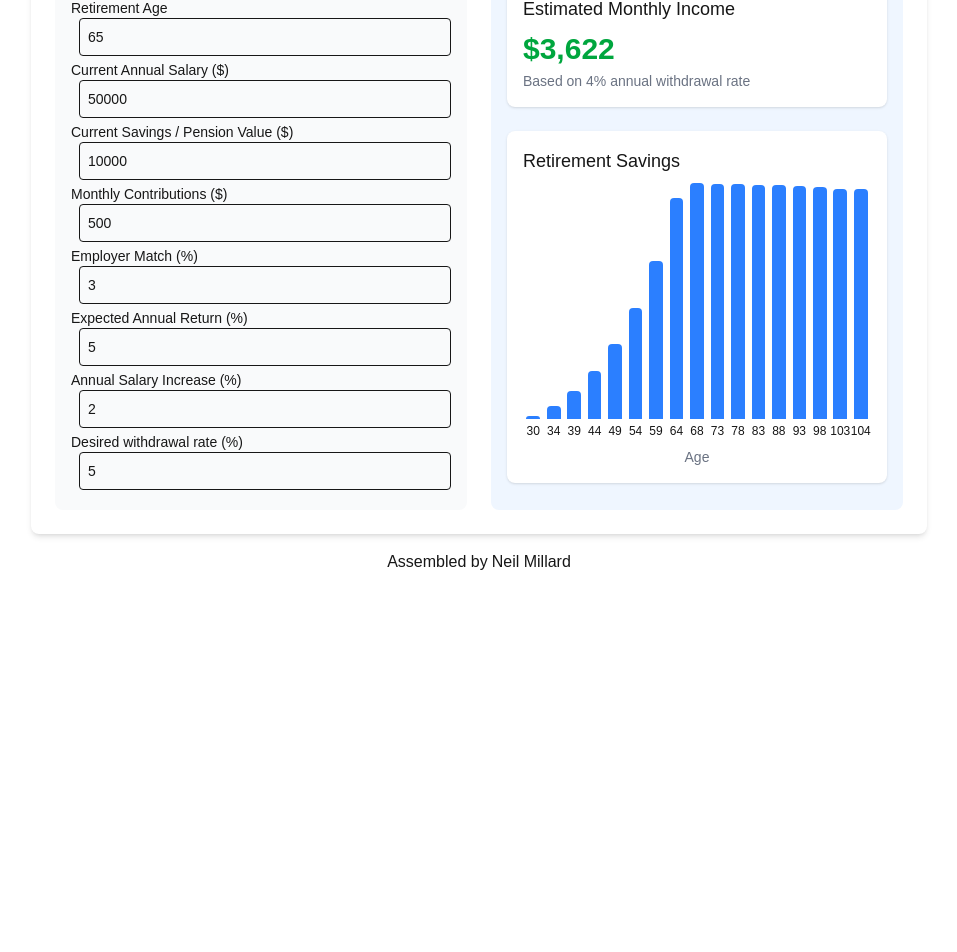
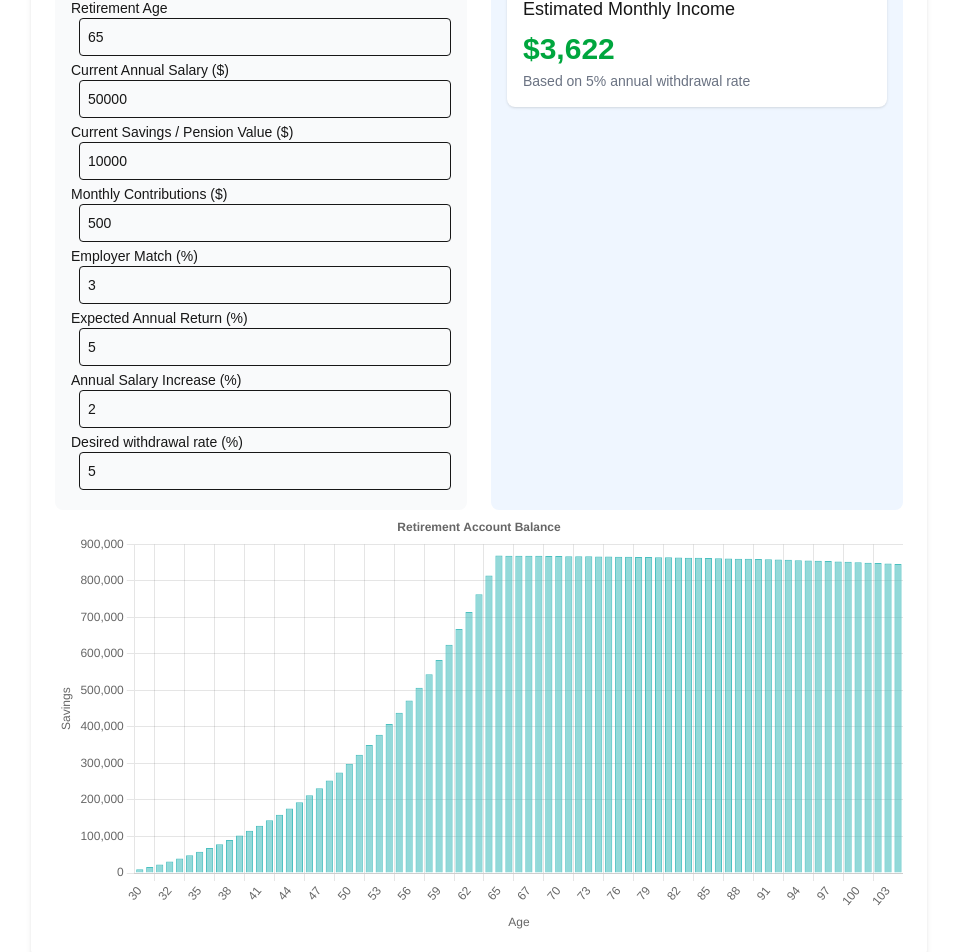
Before and after one commit to neilmillard/tools-budget, a Next.js app: page /pension in a window 1280 px wide. Shown: the part 321-1273 px from the top of the page, without its empty margins (161-1118 px from the left). Before the commit the page ends 895 px from the top, so only its background shows below. Built offline with nearby package versions, Linux system fonts and the light colour scheme; no server answers.

Commit message:
Better(?) retirement saving graph

```diff
--- a/package.json
+++ b/package.json
@@ -13,6 +13,7 @@
     "@next/third-parties": "^15.2.2",
     "next": "15.2.2",
     "react": "^19.0.0",
+    "chart.js": "^4.4.8",
     "react-chartjs-2": "^5.3.0",
     "react-dom": "^19.0.0",
     "react-router-dom": "^7.3.0",
--- a/src/app/components/PensionCalculator.tsx
+++ b/src/app/components/PensionCalculator.tsx
@@ -3,14 +3,9 @@
 import React, {ChangeEvent, useEffect, useState} from 'react';
 import {CurrencyInput} from "@/app/components/CurrencyInput";
 import {CurrencySelector, currencies, Currency, currencyLookup} from "@/app/components/Currency";
+import SavingsChart, {DataPoint} from "@/app/components/SavingsChart";
 
-// Chart data point interface
-interface DataPoint {
-  age: number;
-  savings: number;
-}
 
-// Results interface
 interface Results {
   totalSavings: number;
   monthlyIncome: number;
@@ -220,38 +215,13 @@ export default function PensionCalculator() {
             <div className="bg-white p-4 rounded-lg shadow-sm">
               <h4 className="text-lg font-medium mb-2">Estimated Monthly Income</h4>
               <p className="text-3xl font-bold text-green-600">{selectedCurrency.symbol}{results.monthlyIncome.toLocaleString()}</p>
-              <p className="text-sm text-gray-500 mt-1">Based on 4% annual withdrawal rate</p>
+              <p className="text-sm text-gray-500 mt-1">Based on {withdrawalRate}% annual withdrawal rate</p>
             </div>
           </div>
-
-          <div className="bg-white p-4 rounded-lg shadow-sm">
-            <h4 className="text-lg font-medium mb-2">Retirement Savings</h4>
-            <div className="h-64 relative">
-              {results.savingsChart.length > 0 && (
-                <div className="flex h-full items-end">
-                  {results.savingsChart.filter((_, i) => i % 5 === 0 || i === results.savingsChart.length - 1).map((point, index) => {
-                    const maxValue: number = results.savingsChart.reduce(function(prev, current) {
-                      return (prev && prev.savings > current.savings) ? prev : current
-                    }).savings
-                    const height = (point.savings / maxValue) * 100;
-                    return (
-                      <div key={index} className="flex flex-col h-full items-center flex-1">
-                        <div className={"flex"} style={{height: `${100-height}%`}}>
-                        </div>
-                        <div
-                          className="w-8/12 bg-blue-500 rounded-t-sm mx-1"
-                          style={{height: `${height}%`}}
-                        ></div>
-                        <p className="text-xs mt-1">{point.age}</p>
-                      </div>
-                    );
-                  })}
-                </div>
-              )}
-            </div>
-            <p className="text-sm text-gray-500 mt-2 text-center">Age</p>
-          </div>
         </div>
+      </div>
+      <div>
+        <SavingsChart chart={results.savingsChart} label={"Retirement Account Balance"} responsive={true}/>
       </div>
     </div>
   );
--- /dev/null
+++ b/src/app/components/SavingsChart.tsx
@@ -0,0 +1,62 @@
+import {Bar} from "react-chartjs-2";
+import {Chart as ChartJS, BarElement, CategoryScale, Legend, LinearScale, Title, Tooltip} from "chart.js";
+
+export interface DataPoint {
+  age: number;
+  savings: number;
+}
+
+export interface SavingsChartProps {
+  chart: DataPoint[];
+  label: string;
+  responsive?: boolean;
+}
+
+ChartJS.register(CategoryScale, LinearScale, BarElement, Title, Tooltip, Legend);
+
+export default function SavingsChart(props: SavingsChartProps) {
+  const {chart, label, responsive = false} = props;
+  const data = {
+    labels: chart.map((point) => point.age.toString()),
+    datasets: [
+      {
+        label: label,
+        data: chart.map((point) => point.savings),
+        backgroundColor: "rgba(75, 192, 192, 0.6)",
+        borderColor: "rgba(75, 192, 192, 1)",
+        borderWidth: 1,
+      },
+    ],
+  };
+
+  const options = {
+    responsive: responsive,
+    plugins: {
+      legend: {
+        display: false,
+        position: "top" as const,
+      },
+      title: {
+        display: true,
+        text: label,
+      },
+    },
+    scales: {
+      x: {
+        title: {
+          display: true,
+          text: "Age",
+        },
+      },
+      y: {
+        title: {
+          display: true,
+          text: "Savings",
+        },
+        beginAtZero: true,
+      },
+    },
+  };
+
+  return <Bar options={options} data={data}/>;
+}
```
Also changed, not shown: 2 other files (tests, documents, lock files or other folders).
